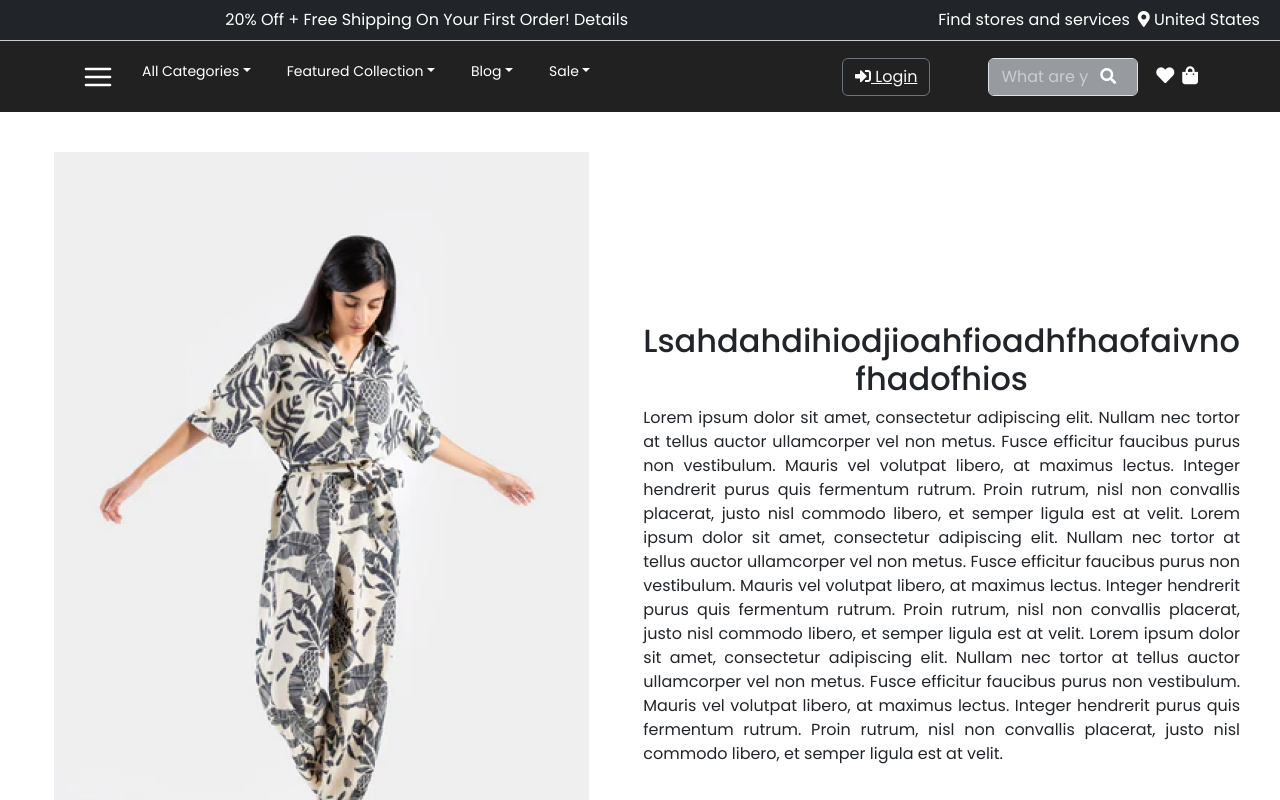
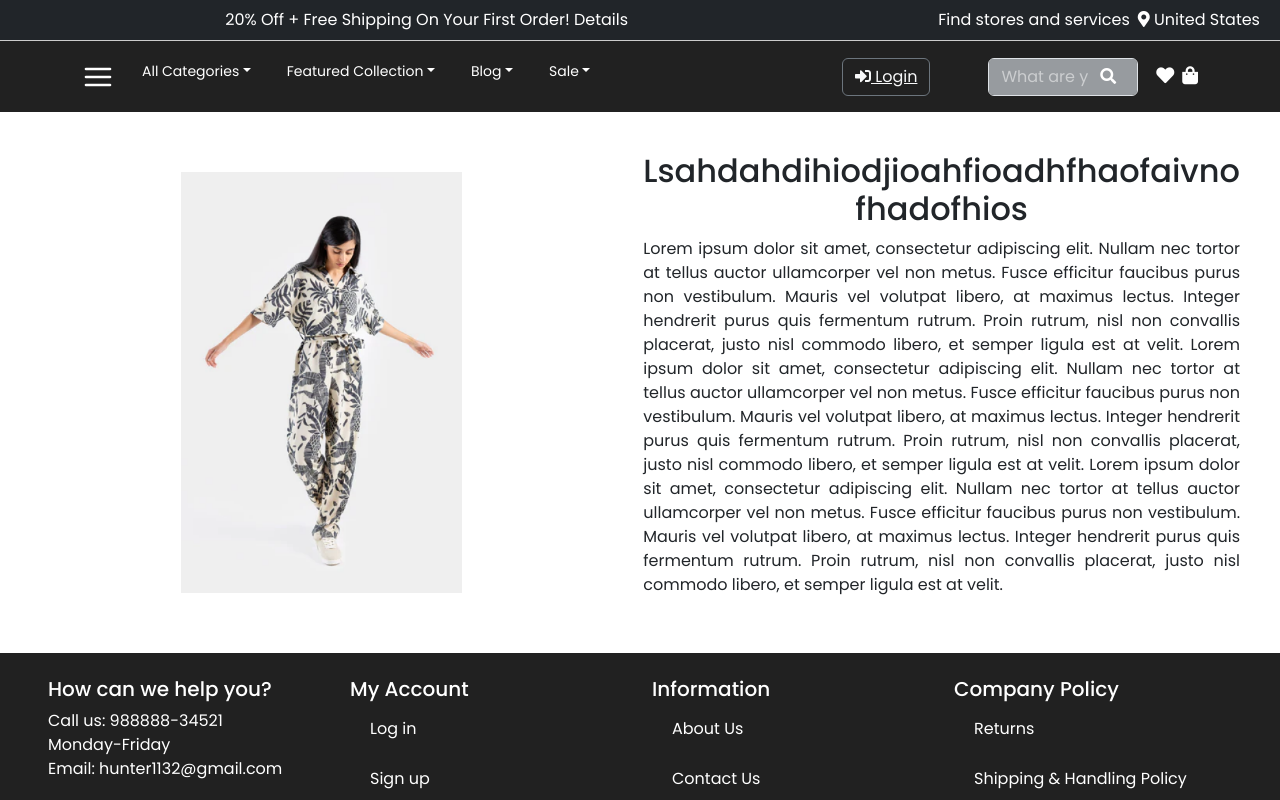
Before and after one commit to chuzairnisar425/ecommercewebsite, a React (Create React App) app: page /About in a window 1280 px wide. Shown: the top 800 px of the page. Built offline with nearby package versions, Linux system fonts and the light colour scheme.

Commit message:
modified

```diff
--- a/src/components/About.css
+++ b/src/components/About.css
@@ -24,6 +24,11 @@ body{
   }
 
   .about-image {
-     max-width: 100vw;
+    max-width: 100vw;
     height: 100vh;
   }
+
+  .about-image {
+  max-width: 50%;
+  height: auto;
+  }
--- a/src/components/About.js
+++ b/src/components/About.js
@@ -11,7 +11,7 @@ const About = () => {
 <TopHeader/>
 
 <Navbar/>
-    <div className="main-container">
+    <div className="main-container " style={{display:'flex', flexWrap:'wrap'}}>
       <div className="left-content">
         <img src={arrival1 }alt="About Image" className="about-image" />
       </div>
--- a/src/components/Login.js
+++ b/src/components/Login.js
@@ -11,7 +11,7 @@ function Login() {
     <TopHeader/>
     <Navbar/>
     <div className="d-flex justify-content-center align-items-center vh-100 bg-black text-light ">
-      <div className="p-4 bg-black boxshadow" style={{ width: '700px', borderRadius:'10px' }}>
+      <div className="p-4 bg-black boxshadow" style={{ width: '600px', borderRadius:'10px' }}>
         <h2 className="text-start mb-2 text-light">Login</h2>
         <form>
           <div className="form-group mb-3">
--- a/src/components/Signup.css
+++ b/src/components/Signup.css
@@ -40,3 +40,8 @@ body{
   .sign-up-card .text-light a:hover {
     color: #00aced;
   }
+  @media (max-width: 768px) {
+    .boxshadow{
+margin-top: 140px;
+    }
+    }
--- a/src/components/Signup.js
+++ b/src/components/Signup.js
@@ -2,6 +2,7 @@ import React from 'react';
 import 'bootstrap/dist/css/bootstrap.min.css';
 import { Link } from 'react-router-dom';
 import '../App.css';
+import './Signup.css';
 import TopHeader from './Topheader';
 import Navbar from './Navbar';
 function SignUp() {
@@ -10,8 +11,8 @@ function SignUp() {
     <>
     <TopHeader/>
     <Navbar/>
-    <div className="d-flex justify-content-center align-items-center vh-100 bg-black text-light  p-5">
-      <div className=" p-4 bg-black text-white border-light boxshadow">
+    <div className="d-flex justify-content-center align-items-center  bg-black text-light  p-5" >
+      <div className=" p-4 bg-black text-white border-light boxshadow " >
         <h2 className="text-start mb-4 text-light">Sign Up</h2>
         <div className="row align-items-center" style={{ height: '100%' }}>
           <div className="col-md-6 d-flex flex-column justify-content-center">
```
